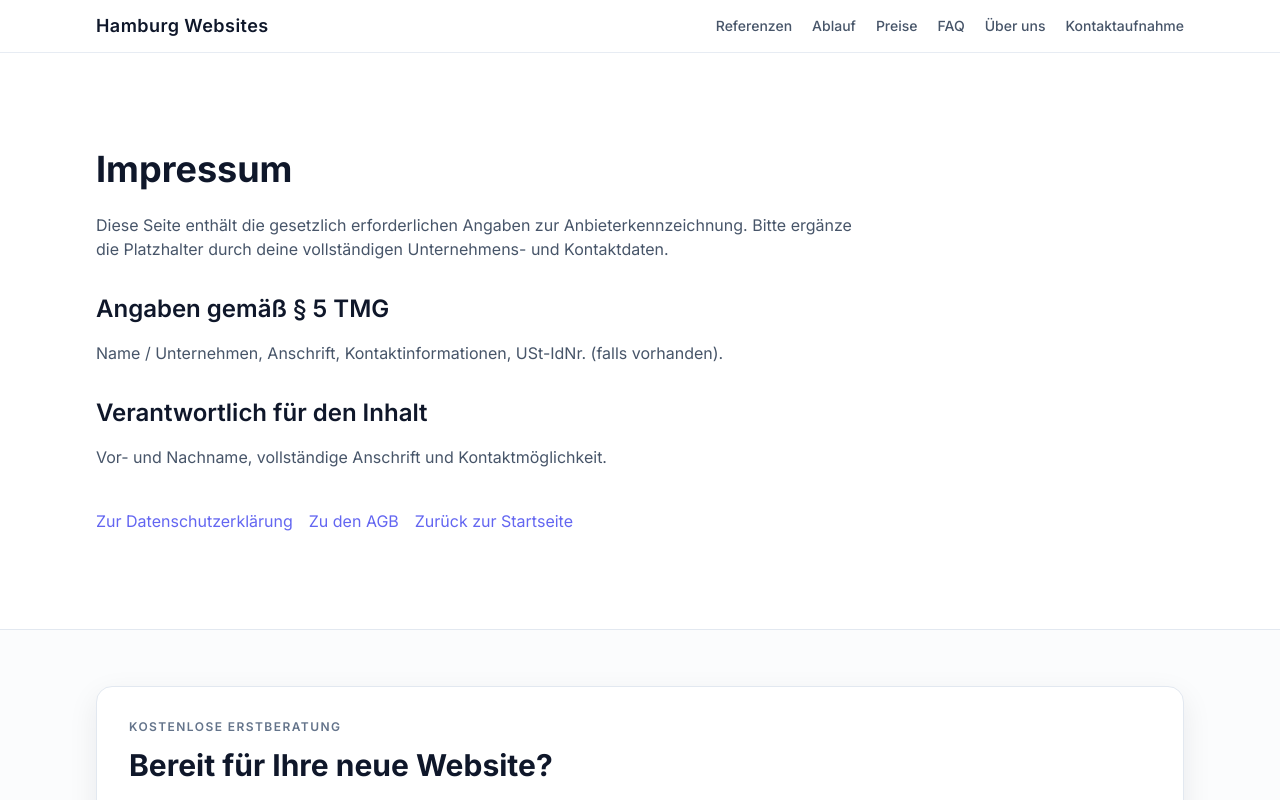
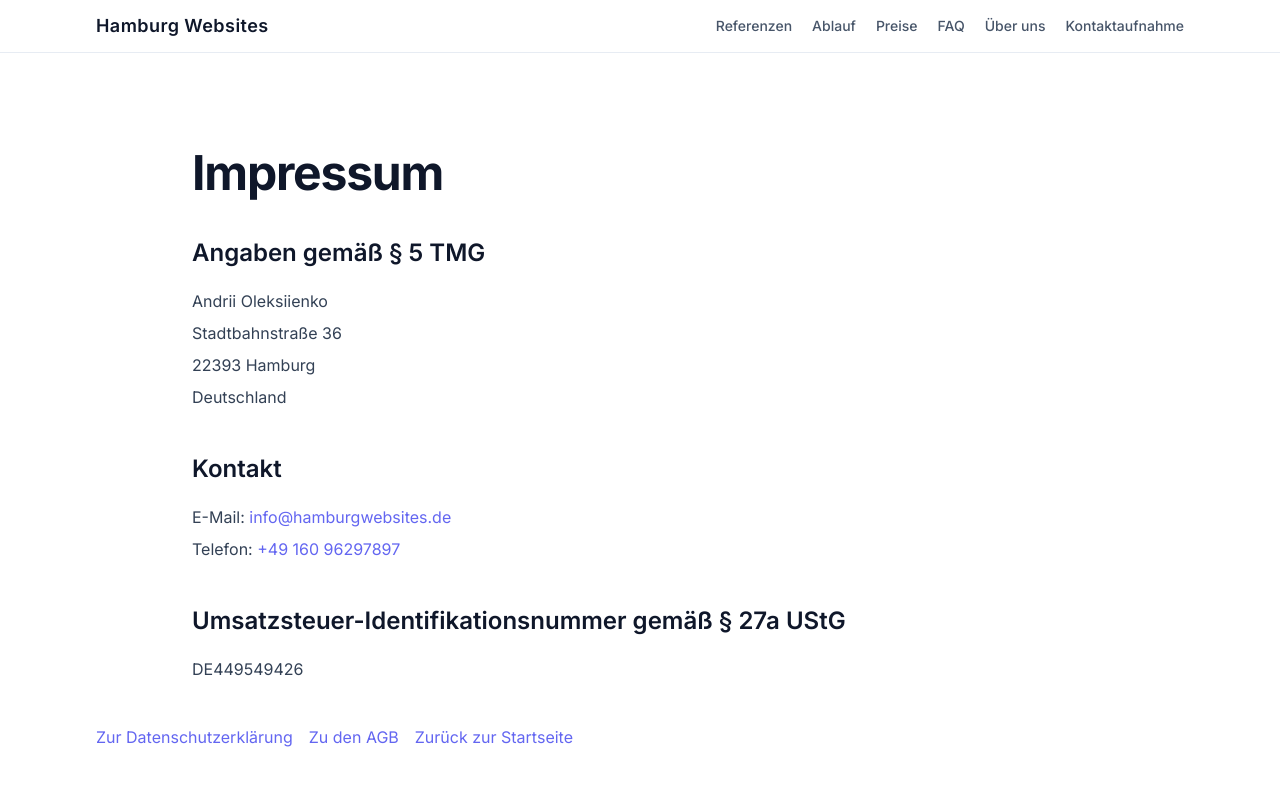
Before and after one commit to VonBismark1871/Hamburg-Website, a Next.js app: page /impressum in a window 1280 px wide. Shown: the top 800 px of the page. Built offline with nearby package versions, Linux system fonts and the light colour scheme.

Commit message:
Update legal pages with real business information

```diff
--- a/pages/agb.js
+++ b/pages/agb.js
@@ -168,6 +168,29 @@ export default function AGBPage() {
           <p className="mt-3 text-base leading-7 font-medium text-slateBlue">
             Das Angebot richtet sich ausschließlich an Unternehmer im Sinne des § 14 BGB.
           </p>
+
+          <section className="mt-8 rounded-xl border border-slate-200 bg-slate-50 p-5 text-slate-700" aria-labelledby="anbieter-heading">
+            <h2 id="anbieter-heading" className="text-lg font-semibold text-slateBlue">
+              Anbieter
+            </h2>
+            <p className="mt-3 text-sm leading-7">
+              Andrii Oleksiienko
+              <br />
+              Stadtbahnstraße 36
+              <br />
+              22393 Hamburg
+              <br />
+              E-Mail:{' '}
+              <a href="mailto:info@hamburgwebsites.de" className="text-accent underline-offset-4 hover:underline">
+                info@hamburgwebsites.de
+              </a>
+              <br />
+              Telefon:{' '}
+              <a href="tel:+4916096297897" className="text-accent underline-offset-4 hover:underline">
+                +49 160 96297897
+              </a>
+            </p>
+          </section>
         </header>
 
         <article className="mx-auto mt-10 max-w-4xl space-y-8 text-[1.02rem] leading-8 text-slate-700">
--- a/pages/datenschutz.js
+++ b/pages/datenschutz.js
@@ -13,17 +13,22 @@ const sections = [
           Verantwortlich für die Verarbeitung personenbezogener Daten auf dieser Website ist:
         </p>
         <p className="mt-4">
-          <strong>Hamburg Websites</strong>
+          <strong>Andrii Oleksiienko</strong>
           <br />
-          [Name / Unternehmen]
+          Stadtbahnstraße 36
           <br />
-          [Straße, Hausnummer]
+          22393 Hamburg
           <br />
-          [PLZ, Ort]
+          Deutschland
           <br />
           E-Mail:{' '}
           <a href="mailto:info@hamburgwebsites.de" className="text-accent underline-offset-4 hover:underline">
             info@hamburgwebsites.de
+          </a>
+          <br />
+          Telefon:{' '}
+          <a href="tel:+4916096297897" className="text-accent underline-offset-4 hover:underline">
+            +49 160 96297897
           </a>
         </p>
       </>
--- a/pages/impressum.js
+++ b/pages/impressum.js
@@ -6,26 +6,53 @@ import Footer from '../components/Footer';
 export default function ImpressumPage() {
   return (
     <>
-      <SEOHead title="Impressum" path="/impressum" description="Impressum mit Anbieterkennzeichnung für Webentwickler Hamburg." />
+      <SEOHead
+        title="Impressum – Hamburg Websites"
+        path="/impressum"
+        description="Impressum von Hamburg Websites mit den gesetzlichen Pflichtangaben."
+      />
       <Header />
       <main className="section-container section-spacing" aria-labelledby="impressum-heading">
-        <h1 id="impressum-heading" className="text-4xl font-bold">
-          Impressum
-        </h1>
-        <p className="mt-6 max-w-3xl text-slate-600">
-          Diese Seite enthält die gesetzlich erforderlichen Angaben zur Anbieterkennzeichnung. Bitte ergänze die
-          Platzhalter durch deine vollständigen Unternehmens- und Kontaktdaten.
-        </p>
+        <article className="mx-auto max-w-4xl space-y-10">
+          <h1 id="impressum-heading" className="text-4xl font-bold tracking-tight text-slateBlue sm:text-5xl">
+            Impressum
+          </h1>
 
-        <section className="mt-8 space-y-4 text-slate-600">
-          <h2 className="text-2xl font-semibold text-slateBlue">Angaben gemäß § 5 TMG</h2>
-          <p>Name / Unternehmen, Anschrift, Kontaktinformationen, USt-IdNr. (falls vorhanden).</p>
-        </section>
+          <section className="space-y-4 text-base leading-8 text-slate-700">
+            <h2 className="text-2xl font-semibold text-slateBlue">Angaben gemäß § 5 TMG</h2>
+            <p>
+              Andrii Oleksiienko
+              <br />
+              Stadtbahnstraße 36
+              <br />
+              22393 Hamburg
+              <br />
+              Deutschland
+            </p>
+          </section>
 
-        <section className="mt-8 space-y-4 text-slate-600">
-          <h2 className="text-2xl font-semibold text-slateBlue">Verantwortlich für den Inhalt</h2>
-          <p>Vor- und Nachname, vollständige Anschrift und Kontaktmöglichkeit.</p>
-        </section>
+          <section className="space-y-4 text-base leading-8 text-slate-700">
+            <h2 className="text-2xl font-semibold text-slateBlue">Kontakt</h2>
+            <p>
+              E-Mail:{' '}
+              <a href="mailto:info@hamburgwebsites.de" className="text-accent underline-offset-4 hover:underline">
+                info@hamburgwebsites.de
+              </a>
+              <br />
+              Telefon:{' '}
+              <a href="tel:+4916096297897" className="text-accent underline-offset-4 hover:underline">
+                +49 160 96297897
+              </a>
+            </p>
+          </section>
+
+          <section className="space-y-4 text-base leading-8 text-slate-700">
+            <h2 className="text-2xl font-semibold text-slateBlue">
+              Umsatzsteuer-Identifikationsnummer gemäß § 27a UStG
+            </h2>
+            <p>DE449549426</p>
+          </section>
+        </article>
 
         <nav className="mt-10 flex flex-wrap gap-4" aria-label="Weiterführende Links">
           <Link href="/datenschutz" className="text-accent underline-offset-4 hover:underline">
```
